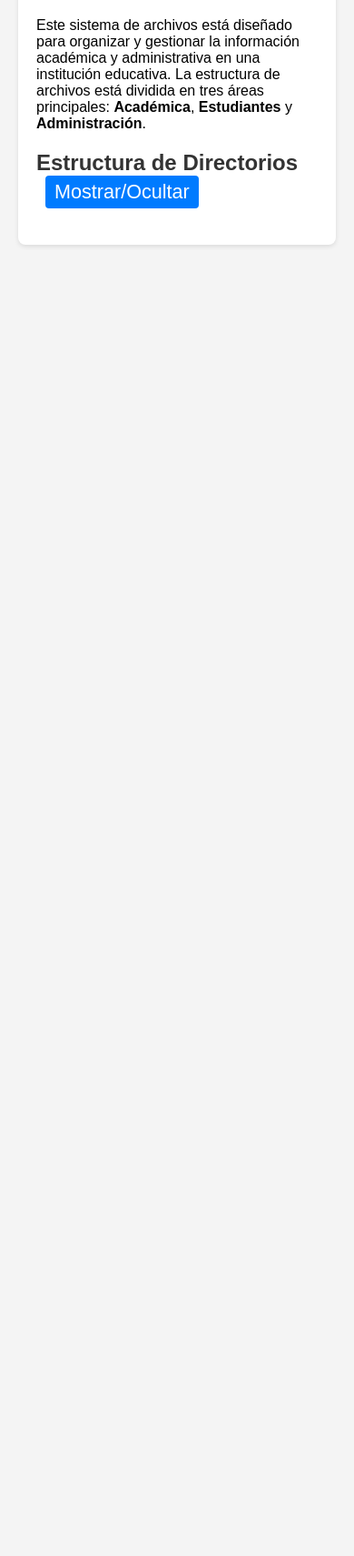
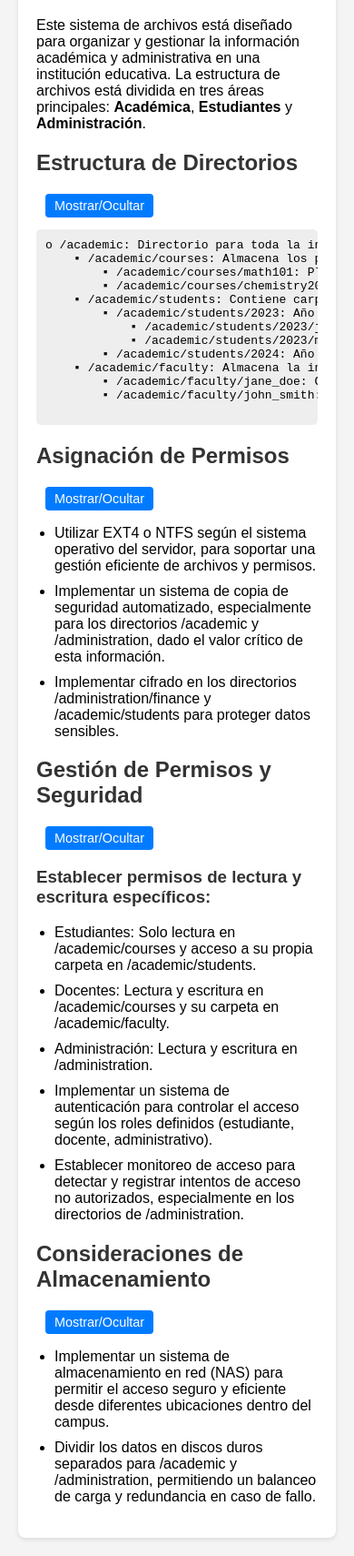
Before and after one commit to Hadres123/instituci-n-educativa, a plain HTML site: page index.html in a window 390 px wide. Shown: the part 212-1922 px from the top of the page at 91% size. Before the commit the page ends 844 px from the top, so only its background shows below. Drawn offline with Linux system fonts and the light colour scheme.

Commit message:
Update index.html

```diff
--- a/index.html
+++ b/index.html
@@ -13,8 +13,11 @@
 
         <p>Este sistema de archivos está diseñado para organizar y gestionar la información académica y administrativa en una institución educativa. La estructura de archivos está dividida en tres áreas principales: <strong>Académica</strong>, <strong>Estudiantes</strong> y <strong>Administración</strong>.</p>
 
-        <h2>Estructura de Directorios <button id="toggleDirectories">Mostrar/Ocultar</button></h2>
-        <pre id="directories">
+        <div class="section">
+            <h2>Estructura de Directorios</h2>
+            <button class="toggle-btn" id="toggleDirectories">Mostrar/Ocultar</button>
+            <div class="content" id="directoriesContent">
+                <pre>
 o /academic: Directorio para toda la información académica.
     ▪ /academic/courses: Almacena los planes de estudio y materiales de cada curso.
         ▪ /academic/courses/math101: Planes de estudio y materiales del curso Math 101.
@@ -27,30 +30,49 @@ o /academic: Directorio para toda la información académica.
     ▪ /academic/faculty: Almacena la información de los docentes.
         ▪ /academic/faculty/jane_doe: Carpeta personal de la profesora Jane Doe.
         ▪ /academic/faculty/john_smith: Carpeta personal del profesor John Smith.
-
-        <h2>Asignación de Permisos <button id="togglePermissions">Mostrar/Ocultar</button></h2>
-        <ul id="permissions">
-      o	Utilizar EXT4 o NTFS según el sistema operativo del servidor, para soportar una gestión eficiente de archivos y permisos.
-      o	Implementar un sistema de copia de seguridad automatizado, especialmente para los directorios /academic y /administration, dado el valor crítico de esta información.
-      o	Implementar cifrado en los directorios /administration/finance y /academic/students para proteger datos sensibles.
-        </ul>
-
-        <h3> Gestión de Permisos y Seguridad<button id="toggleCode">Mostrar/Ocultar</button></h3>
-        <div class="code" id="codeBlock">
-          Establecer permisos de lectura y escritura específicos:
-     ▪ Estudiantes: Solo lectura en /academic/courses y acceso a su propia carpeta en /academic/students.
-     ▪ Docentes: Lectura y escritura en /academic/courses y su carpeta en /academic/faculty.
-     ▪ Administración: Lectura y escritura en /administration.
-     ▪ Implementar un sistema de autenticación para controlar el acceso según los roles definidos (estudiante, docente, administrativo).
-     ▪ Establecer monitoreo de acceso para detectar y registrar intentos de acceso no autorizados, especialmente en los directorios de /administration.
+                </pre>
+            </div>
         </div>
 
-        <h2>Consideraciones de Almacenamiento:</h2>
+        <div class="section">
+            <h2>Asignación de Permisos</h2>
+            <button class="toggle-btn" id="togglePermissions">Mostrar/Ocultar</button>
+            <div class="content" id="permissionsContent">
                 <ul>
-            Implementar un sistema de almacenamiento en red (NAS) para permitir el acceso seguro y eficiente desde diferentes ubicaciones dentro del campus.
-            Dividir los datos en discos duros separados para /academic y /administration, permitiendo un balanceo de carga y redundancia en caso de fallo.
-
+                    <li>Utilizar EXT4 o NTFS según el sistema operativo del servidor, para soportar una gestión eficiente de archivos y permisos.</li>
+                    <li>Implementar un sistema de copia de seguridad automatizado, especialmente para los directorios /academic y /administration, dado el valor crítico de esta información.</li>
+                    <li>Implementar cifrado en los directorios /administration/finance y /academic/students para proteger datos sensibles.</li>
                 </ul>
             </div>
+        </div>
+
+        <div class="section">
+            <h2>Gestión de Permisos y Seguridad</h2>
+            <button class="toggle-btn" id="toggleSecurity">Mostrar/Ocultar</button>
+            <div class="content" id="securityContent">
+                <h3>Establecer permisos de lectura y escritura específicos:</h3>
+                <ul>
+                    <li>Estudiantes: Solo lectura en /academic/courses y acceso a su propia carpeta en /academic/students.</li>
+                    <li>Docentes: Lectura y escritura en /academic/courses y su carpeta en /academic/faculty.</li>
+                    <li>Administración: Lectura y escritura en /administration.</li>
+                    <li>Implementar un sistema de autenticación para controlar el acceso según los roles definidos (estudiante, docente, administrativo).</li>
+                    <li>Establecer monitoreo de acceso para detectar y registrar intentos de acceso no autorizados, especialmente en los directorios de /administration.</li>
+                </ul>
+            </div>
+        </div>
+
+        <div class="section">
+            <h2>Consideraciones de Almacenamiento</h2>
+            <button class="toggle-btn" id="toggleStorage">Mostrar/Ocultar</button>
+            <div class="content" id="storageContent">
+                <ul>
+                    <li>Implementar un sistema de almacenamiento en red (NAS) para permitir el acceso seguro y eficiente desde diferentes ubicaciones dentro del campus.</li>
+                    <li>Dividir los datos en discos duros separados para /academic y /administration, permitiendo un balanceo de carga y redundancia en caso de fallo.</li>
+                </ul>
+            </div>
+        </div>
+    </div>
+
+    <script src="script.js"></script>
 </body>
 </html>
```
Lines whose indentation alone changed are shown as unchanged.
